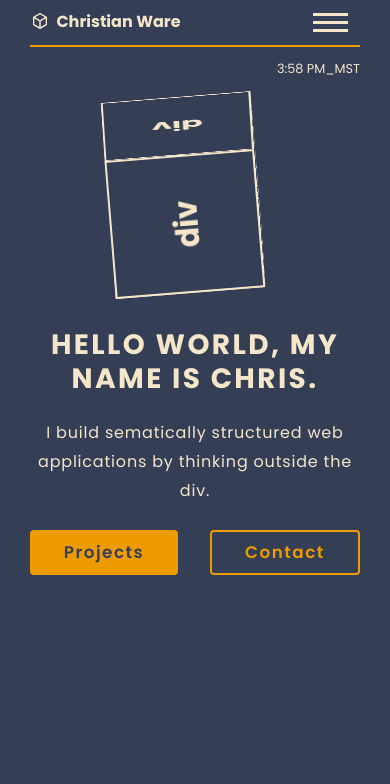
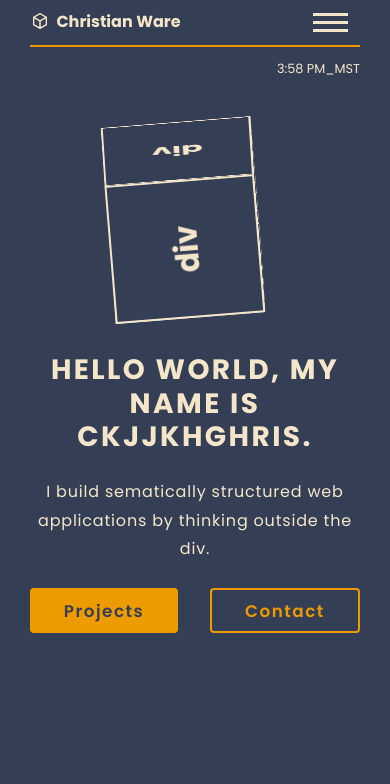
Before and after one commit to ChristianWare/Portland, a Next.js app: page / in a window 390 px wide. Shown: the top 784 px of the page. Built offline with nearby package versions, Linux system fonts and the light colour scheme.

Commit message:
Hero Padding FIx

```diff
--- a/src/components/Hero.js
+++ b/src/components/Hero.js
@@ -7,7 +7,7 @@ function Hero() {
     <header id='#home' className={styles.hero}>
       <div className={styles.heroLeft}>
         <div className={styles.heroLeftWrapper}>
-          <h1 className={styles.heroName}>Hello World, My Name is Chris.</h1>
+          <h1 className={styles.heroName}>Hello World, My Name is Ckjjkhghris.</h1>
           <div className={styles.heroTitle}>
             <div className={styles.titleWrapper}>
               <div className={styles.titleItem}>
--- a/styles/Hero.module.css
+++ b/styles/Hero.module.css
@@ -97,7 +97,7 @@ padding-bottom: 30rem;
         flex-direction: column-reverse;
         align-items: center;
         transition: none;
-        margin-top: -60px;
+        margin-top: -35px;
     }
 
     .heroLeftWrapper {
--- a/styles/Navbar.module.css
+++ b/styles/Navbar.module.css
@@ -10,6 +10,7 @@
     align-items: center;
     flex-wrap: wrap;
     padding: 1rem 1.5rem;
+    z-index: 999;
 }
 
 
```
